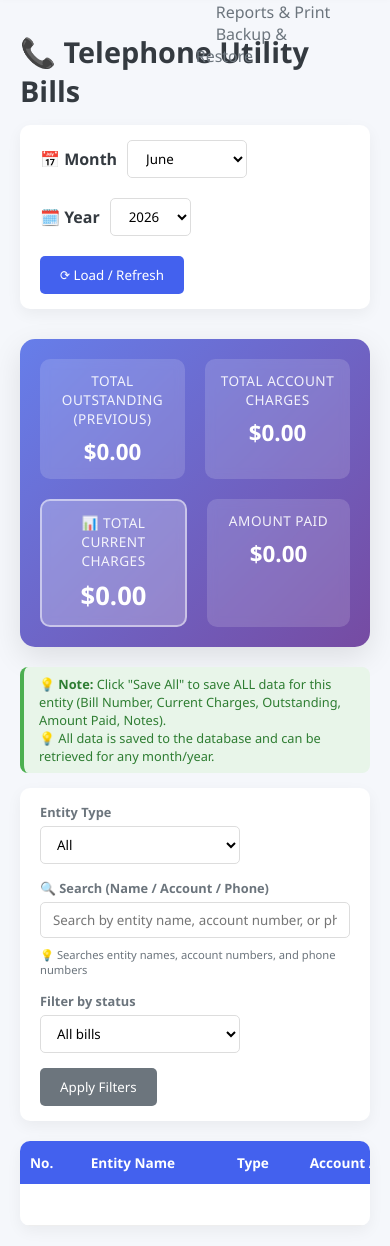
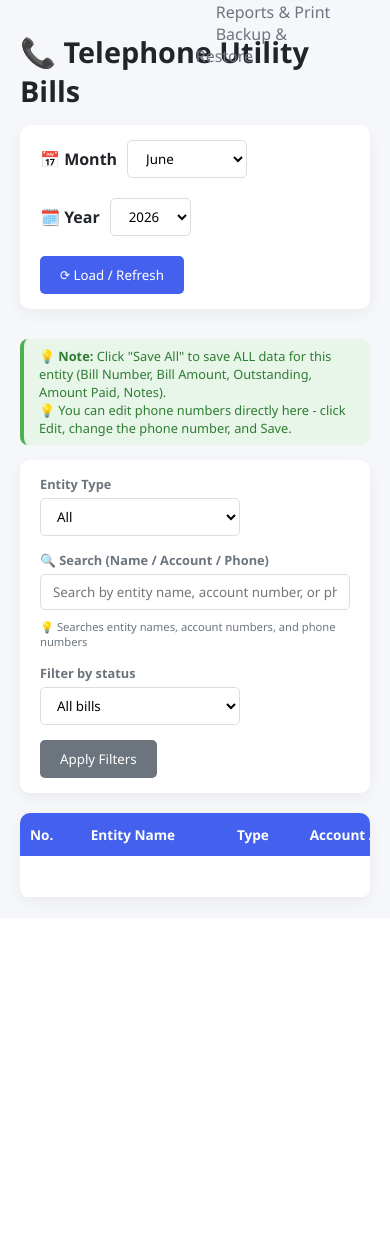
Before and after one commit to uka-bill/utility, a Flask app: page /telephone in a window 390 px wide. Shown: the part 78-1324 px from the top of the page. After the commit the page ends 987 px from the top, so only its background shows below. Run offline with Flask 3, Linux system fonts and the light colour scheme; data that the repository does not hold is empty.

Commit message:
Update telephone.html

```diff
--- a/templates/telephone.html
+++ b/templates/telephone.html
@@ -8,12 +8,12 @@
         :root {
             --primary: #4361ee;
             --secondary: #3f37c9;
-            --success: #28a745;
-            --danger: #dc3545;
-            --warning: #ffc107;
-            --info: #17a2b8;
+            --success: #4cc9f0;
+            --danger: #f72585;
+            --warning: #f8961e;
+            --info: #4895ef;
             --light: #f8f9fa;
-            --dark: #343a40;
+            --dark: #212529;
             --gray: #6c757d;
         }
 
@@ -213,7 +200,7 @@
             border-radius: 10px;
             overflow-x: auto;
             box-shadow: 0 5px 15px rgba(0, 0, 0, 0.05);
-            max-height: calc(100vh - 380px);
+            max-height: calc(100vh - 300px);
             overflow-y: auto;
             position: relative;
         }
@@ -500,56 +507,13 @@
             100% { transform: rotate(360deg); }
         }
 
-        /* Bill Summary Box Styles */
-        .bill-summary {
-            background: linear-gradient(135deg, #667eea 0%, #764ba2 100%);
-            border-radius: 15px;
-            padding: 20px;
-            margin-bottom: 20px;
-            display: flex;
-            justify-content: space-around;
-            flex-wrap: wrap;
-            gap: 20px;
-            box-shadow: 0 10px 30px rgba(0,0,0,0.1);
-        }
-
-        .summary-item {
-            text-align: center;
-            flex: 1;
-            min-width: 140px;
-            background: rgba(255,255,255,0.15);
-            border-radius: 10px;
-            padding: 12px;
-            backdrop-filter: blur(5px);
-        }
-
-        .summary-label {
-            font-size: 0.85rem;
-            font-weight: 500;
-            color: rgba(255,255,255,0.9);
-            margin-bottom: 8px;
-            text-transform: uppercase;
-            letter-spacing: 0.5px;
-        }
-
-        .summary-amount {
-            font-size: 1.4rem;
-            font-weight: 700;
-            color: white;
-        }
-
-        .summary-amount small {
-            font-size: 0.8rem;
-            font-weight: normal;
-        }
-
-        .current-charges {
-            background: rgba(255,255,255,0.25);
-            border: 2px solid rgba(255,255,255,0.5);
-        }
-
-        .current-charges .summary-amount {
-            font-size: 1.6rem;
+        .edit-mode-input {
+            width: 100%;
+            padding: 6px 8px;
+            border-radius: 4px;
+            border: 1px solid var(--primary);
+            font-size: 0.75rem;
+            background: #fff;
         }
 
         .saving-indicator {
@@ -604,29 +568,9 @@
         </div>
     </div>
 
-    <!-- Bill Summary Box -->
-    <div class="bill-summary" id="billSummary">
-        <div class="summary-item">
-            <div class="summary-label">Total Outstanding (Previous)</div>
-            <div class="summary-amount" id="totalOutstanding">$0.00</div>
-        </div>
-        <div class="summary-item">
-            <div class="summary-label">Total Account Charges</div>
-            <div class="summary-amount" id="totalAccountCharges">$0.00</div>
-        </div>
-        <div class="summary-item current-charges">
-            <div class="summary-label">📊 Total Current Charges</div>
-            <div class="summary-amount" id="totalCurrentTotal">$0.00</div>
-        </div>
-        <div class="summary-item">
-            <div class="summary-label">Amount Paid</div>
-            <div class="summary-amount" id="totalAmountPaid">$0.00</div>
-        </div>
-    </div>
-
     <div class="payment-note">
-        💡 <strong>Note:</strong> Click "Save All" to save ALL data for this entity (Bill Number, Current Charges, Outstanding, Amount Paid, Notes).
-        <br>💡 All data is saved to the database and can be retrieved for any month/year.
+        💡 <strong>Note:</strong> Click "Save All" to save ALL data for this entity (Bill Number, Bill Amount, Outstanding, Amount Paid, Notes).
+        <br>💡 You can edit phone numbers directly here - click Edit, change the phone number, and Save.
     </div>
 
     <div class="filters-bar">
@@ -689,7 +633,8 @@
     let currentMonth = new Date().getMonth() + 1;
     let currentYear = new Date().getFullYear();
     let isLoading = false;
-    let savingEntities = new Set(); // Track which entities are being saved
+    let editingEntityId = null;
+    let savingEntities = new Set();
 
     // ============ SCROLL POSITION FIX ============
     let savedScrollPosition = 0;
@@ -869,38 +815,7 @@
         setTimeout(() => toast.remove(), 4000);
     }
 
-    // Update bill summary with totals
-    function updateBillSummary() {
-        const rows = document.querySelectorAll('.meter-row');
-        let totalOutstanding = 0;
-        let totalAccountCharges = 0;
-        let totalAmountPaid = 0;
-
-        rows.forEach(row => {
-            const outstandingInput = row.querySelector('.outstanding-input');
-            const currentInput = row.querySelector('.current-charge-input');
-            const amountPaidInput = row.querySelector('.amount-paid-input');
-
-            if (outstandingInput && !outstandingInput.disabled) {
-                totalOutstanding += parseFloat(outstandingInput.value) || 0;
-            }
-            if (currentInput && !currentInput.disabled) {
-                totalAccountCharges += parseFloat(currentInput.value) || 0;
-            }
-            if (amountPaidInput && !amountPaidInput.disabled) {
-                totalAmountPaid += parseFloat(amountPaidInput.value) || 0;
-            }
-        });
-
-        const totalCurrentTotal = totalOutstanding + totalAccountCharges;
-
-        document.getElementById('totalOutstanding').textContent = `$${totalOutstanding.toFixed(2)}`;
-        document.getElementById('totalAccountCharges').textContent = `$${totalAccountCharges.toFixed(2)}`;
-        document.getElementById('totalCurrentTotal').textContent = `$${totalCurrentTotal.toFixed(2)}`;
-        document.getElementById('totalAmountPaid').textContent = `$${totalAmountPaid.toFixed(2)}`;
-    }
-
-    // ============ SINGLE SAVE FUNCTION - Saves ALL data for an entity ============
+    // Save all data for an entity
     async function saveEntityData(entityRow, month, year) {
         if (isLoading) return;
 
@@ -1015,11 +925,64 @@
         }
     }
 
+    // Update phone number directly on telephone page
+    async function updatePhoneInfo(entityId, accountNumber, oldPhoneNumber, newPhoneNumber) {
+        try {
+            const entity = [...allSchools, ...allDepartments].find(e => e.id == entityId);
+            if (!entity) return false;
+
+            let accounts = [];
+            if (entity.type === 'school') {
+                const school = allSchools.find(s => s.id == entityId);
+                accounts = school.telephone_accounts && typeof school.telephone_accounts === 'string' ? JSON.parse(school.telephone_accounts) : (school.telephone_accounts || []);
+            } else {
+                const dept = allDepartments.find(d => d.id == entityId);
+                accounts = dept.telephone_accounts && typeof dept.telephone_accounts === 'string' ? JSON.parse(dept.telephone_accounts) : (dept.telephone_accounts || []);
+            }
+
+            let found = false;
+            for (const acc of accounts) {
+                if (acc.accountNumber === accountNumber) {
+                    if (acc.numbers) {
+                        for (const num of acc.numbers) {
+                            if (num.phoneNumber === oldPhoneNumber) {
+                                if (newPhoneNumber && newPhoneNumber !== oldPhoneNumber) {
+                                    num.phoneNumber = newPhoneNumber;
+                                }
+                                found = true;
+                                break;
+                            }
+                        }
+                    }
+                    break;
+                }
+            }
+
+            if (found) {
+                const updateData = {
+                    telephoneAccounts: accounts
+                };
+
+                const url = entity.type === 'school' ? `/api/schools/${entityId}` : `/api/departments/${entityId}`;
+                const resp = await fetch(url, {
+                    method: 'PUT',
+                    headers: { 'Content-Type': 'application/json' },
+                    body: JSON.stringify(updateData)
+                });
+                return resp.ok;
+            }
+            return false;
+        } catch(e) {
+            console.error(e);
+            return false;
+        }
+    }
+
     async function deleteEntityBills(entityRow, month, year) {
         if (isLoading) return;
 
         const entityName = entityRow.querySelector('.entity-name')?.innerText || 'this entity';
-        if (!confirm(`Delete ALL telephone bills for ${entityName} for ${month}/${year}? This cannot be undone.`)) return;
+        if (!confirm(`Delete ALL telephone bills for ${entityName} for ${month}/${year}?`)) return;
 
         let meterRows = [];
         let nextRow = entityRow.nextElementSibling;
@@ -1105,7 +1068,7 @@
         currentYear = year;
 
         const tbody = document.getElementById('billsTableBody');
-        tbody.innerHTML = '<tr><td colspan="11" class="no-data">Loading data...<\/td></tr>';
+        tbody.innerHTML = '<tr><td colspan="11" class="no-data">Loading data...<\/td></td>';
 
         await loadAllEntities();
         await loadExistingBills(month, year);
@@ -1304,7 +1267,6 @@
         restoreScrollPosition();
         isLoading = false;
         showLoading(false);
-        updateBillSummary();
     }
 
     async function renderEntity(tbody, entity, month, year, startSerial) {
@@ -1312,6 +1274,7 @@
         let entityTotalPaid = 0;
         let entityHasBills = false;
         let isPlaceholder = false;
+        let isEditing = (editingEntityId === entity.id);
 
         let phoneRowsData = [];
 
@@ -1367,8 +1330,8 @@
             if (entityHasBills) {
                 entityStatusText = 'Paid';
                 entityStatusClass = 'status-paid';
-            } else if (entityTotalPaid === 0 && phoneRowsData.some(p => p.currentCharges > 0 || p.outstandingCharges > 0)) {
-                entityStatusText = 'Not paid';
+            } else if (entityTotalPaid === 0) {
+                entityStatusText = 'Not entered';
             } else {
                 entityStatusText = 'Partially Paid';
                 entityStatusClass = 'status-partial';
@@ -1388,15 +1351,21 @@
             <td class="seq-number">${startSerial}</div>
             <td class="entity-header">
                 <span class="entity-name">${escapeHtml(entity.name)}</span>
-                ${!isPlaceholder ? `<span class="total-due">(Paid: $${entityTotalPaid.toFixed(2)})</span>` : '<span class="total-due placeholder-text">(No telephone account)</span>'}
+                ${!isPlaceholder ? `<span class="total-due">(Total Paid: $${entityTotalPaid.toFixed(2)})</span>` : '<span class="total-due placeholder-text">(No telephone account configured)</span>'}
              </div>
             <td><span class="badge ${entity.type === 'school' ? 'badge-school' : 'badge-department'}">${entity.typeLabel}</span></div>
             <td colspan="7"></div>
             <td></div>
             <td><span class="status-badge ${entityStatusClass}">${entityStatusText}</span></div>
             <td class="entity-actions">
+                ${isEditing ? `
+                    <button class="btn btn-success btn-sm save-edit-btn">💾 Save Edit</button>
+                    <button class="btn btn-secondary btn-sm cancel-edit-btn">✖ Cancel</button>
+                ` : `
+                    <button class="btn btn-warning btn-sm edit-entity-btn">✏️ Edit Phone</button>
                     <button class="btn btn-success btn-sm save-entity-btn">💾 Save All</button>
                     ${entityHasBills && !isPlaceholder ? '<button class="btn btn-danger btn-sm delete-entity-btn">🗑️ Delete All</button>' : ''}
+                `}
             </div>
         `;
         tbody.appendChild(entityRow);
@@ -1408,6 +1377,19 @@
             phoneRow.setAttribute('data-phone', escapeHtml(phoneData.phoneNumber));
             if (phoneData.billId) phoneRow.setAttribute('data-bill-id', phoneData.billId);
 
+            if (isEditing) {
+                phoneRow.innerHTML = `
+                    <td class="seq-number">${phoneData.isFirstPhoneForAccount ? phoneData.serial : ''}</div>
+                    <td></div>
+                    <td></div>
+                    <td>
+                        <input type="text" class="edit-mode-input edit-account-input" value="${escapeHtml(phoneData.accountNumber)}" placeholder="Account Number" style="width:100%; margin-bottom:4px;">
+                        <input type="text" class="edit-mode-input edit-phone-input" value="${escapeHtml(phoneData.phoneNumber)}" placeholder="Phone Number" style="width:100%;">
+                        ${phoneData.locationDisplay}
+                    </div>
+                    <td colspan="7"></div>
+                `;
+            } else {
                 phoneRow.innerHTML = `
                     <td class="seq-number">${phoneData.isFirstPhoneForAccount ? phoneData.serial : ''}</div>
                     <td></div>
@@ -1442,6 +1425,61 @@
 
     function attachEventListeners() {
         document.getElementById('billsTableBody').addEventListener('click', async (e) => {
+            const editBtn = e.target.closest('.edit-entity-btn');
+            if (editBtn) {
+                const entityRow = editBtn.closest('tr.entity-row');
+                if (entityRow) {
+                    saveScrollPosition();
+                    editingEntityId = parseInt(entityRow.getAttribute('data-entity-id'));
+                    await renderTelephoneTable();
+                }
+                return;
+            }
+
+            const cancelBtn = e.target.closest('.cancel-edit-btn');
+            if (cancelBtn) {
+                editingEntityId = null;
+                await renderTelephoneTable();
+                return;
+            }
+
+            const saveEditBtn = e.target.closest('.save-edit-btn');
+            if (saveEditBtn) {
+                const entityRow = saveEditBtn.closest('tr.entity-row');
+                if (entityRow) {
+                    const entityId = parseInt(entityRow.getAttribute('data-entity-id'));
+                    let phoneRows = [];
+                    let nextRow = entityRow.nextElementSibling;
+                    while (nextRow && nextRow.classList && nextRow.classList.contains('meter-row')) {
+                        phoneRows.push(nextRow);
+                        nextRow = nextRow.nextElementSibling;
+                    }
+
+                    let success = true;
+                    for (const row of phoneRows) {
+                        const oldAccount = row.getAttribute('data-account');
+                        const oldPhone = row.getAttribute('data-phone');
+                        const newAccount = row.querySelector('.edit-account-input')?.value || oldAccount;
+                        const newPhone = row.querySelector('.edit-phone-input')?.value || oldPhone;
+
+                        if (oldAccount !== newAccount || oldPhone !== newPhone) {
+                            const result = await updatePhoneInfo(entityId, oldAccount, oldPhone, newPhone);
+                            if (!result) success = false;
+                        }
+                    }
+
+                    if (success) {
+                        showToast('✅ Account/Phone information updated successfully');
+                        editingEntityId = null;
+                        await loadAllEntities();
+                        await renderTelephoneTable();
+                    } else {
+                        showToast('⚠️ Some updates failed. Please try again.', true);
+                    }
+                }
+                return;
+            }
+
             const saveBtn = e.target.closest('.save-entity-btn');
             if (saveBtn && !saveBtn.disabled) {
                 const entityRow = saveBtn.closest('tr.entity-row');
@@ -1459,11 +1497,6 @@
                     await deleteEntityBills(entityRow, currentMonth, currentYear);
                 }
             }
-        });
-
-        // Update summary when any input changes
-        document.getElementById('billsTableBody').addEventListener('input', () => {
-            updateBillSummary();
         });
     }
 
```
Also changed, not shown: other parts of templates/telephone.html (+29 -25 lines). Lines whose indentation alone changed are shown as unchanged.
